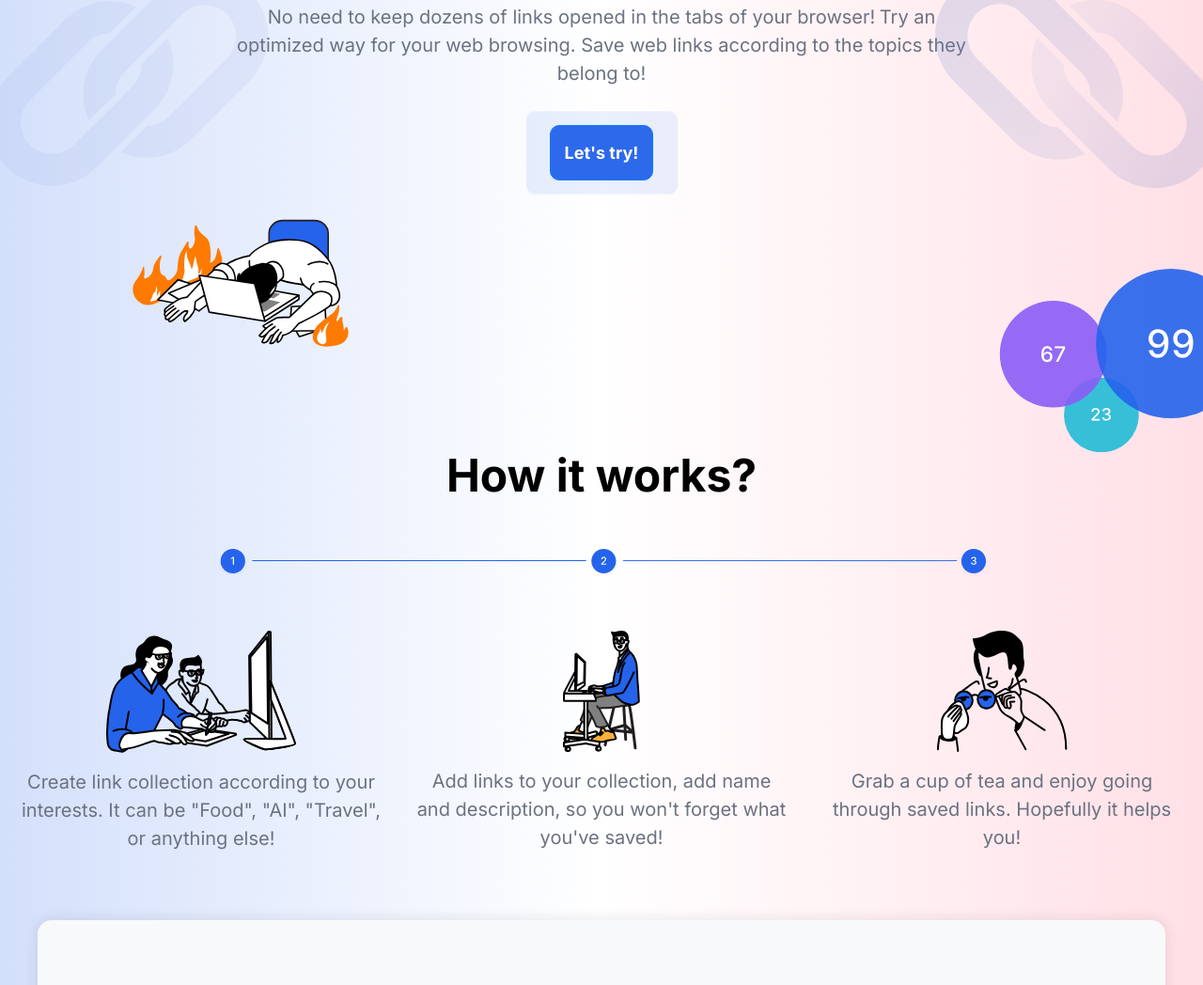
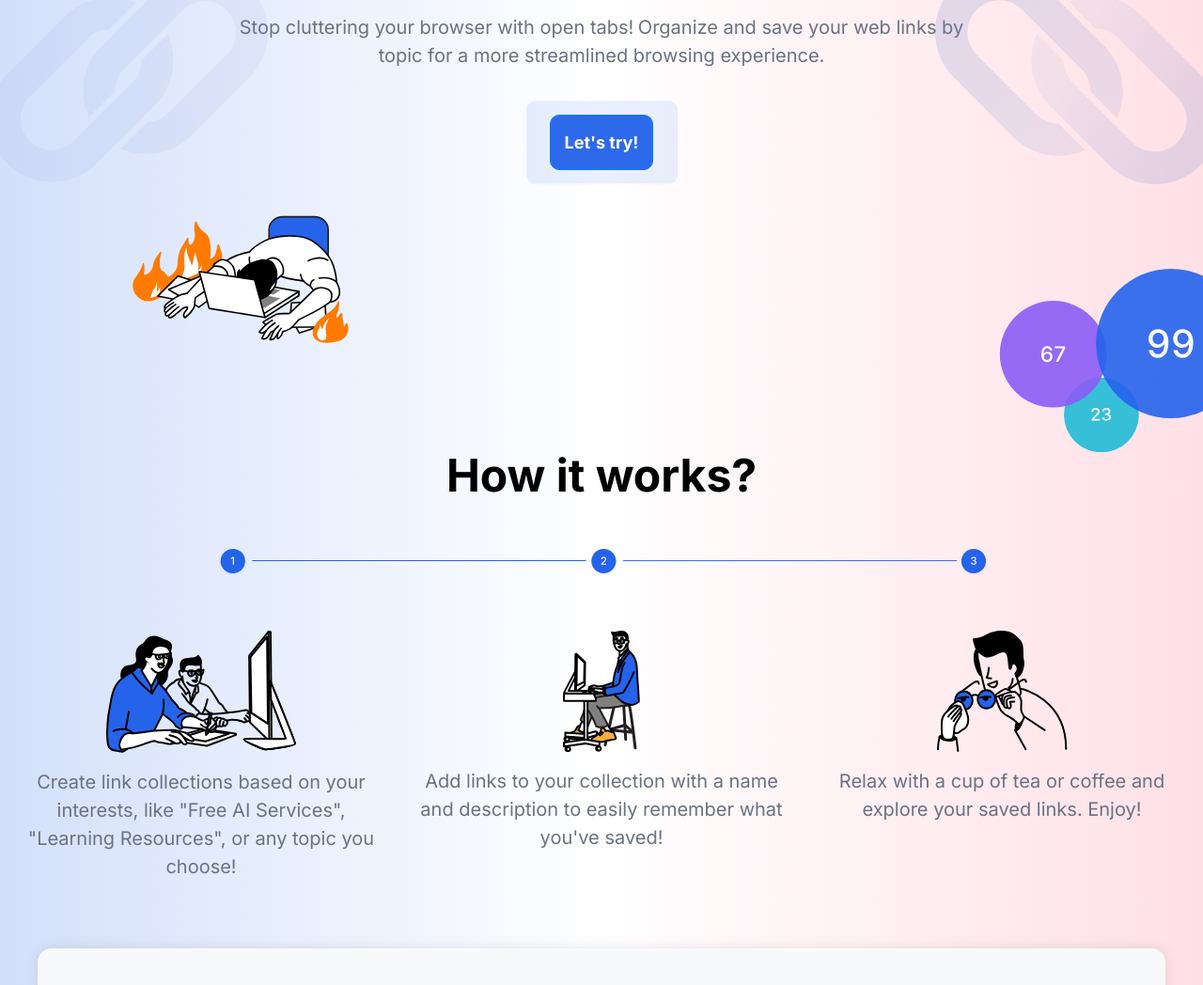
Before and after one commit to intotheabyss999/keeplinker, a plain HTML site: page index.html in a window 1280 px wide. Shown: the part 319-1367 px from the top of the page at 94% size. Drawn offline with nearby package versions, Linux system fonts and the light colour scheme; a web font is replaced by a local one.

Commit message:
Add files via upload

```diff
--- a/index.html
+++ b/index.html
@@ -60,8 +60,8 @@
             </div>
             <div class="row justify-content-center align-items-center">
                 <div class="col-12 col-md-8 text-center">
-                    <span class="info-line">No need to keep dozens of links opened in the tabs of your browser!</span>
-                    <span class="info-line">Try an optimized way for your web browsing. Save web links according to the topics they belong to!</span>
+                    <span class="info-line">Stop cluttering your browser with open tabs!</span>
+                    <span class="info-line"> Organize and save your web links by topic for a more streamlined browsing experience.</span>
                 </div>
             </div>
             <div class="row justify-content-center">
@@ -92,15 +92,15 @@
             <div class="row step-descriptions">
                 <div class="col-12 col-md-4 step text-center">
                     <img src="img/understepper1.svg" alt="Step 1" class="step-image img-fluid">
-                    <p class="step-text">Create link collection according to your interests. It can be "Food", "AI", "Travel", or anything else!</p>
+                    <p class="step-text">Create link collections based on your interests, like "Free AI Services", "Learning Resources", or any topic you choose!</p>
                 </div>
                 <div class="col-12 col-md-4 step text-center">
                     <img src="img/understepper2.svg" alt="Step 2" class="step-image img-fluid">
-                    <p class="step-text">Add links to your collection, add name and description, so you won't forget what you've saved!</p>
+                    <p class="step-text">Add links to your collection with a name and description to easily remember what you've saved!</p>
                 </div>
                 <div class="col-12 col-md-4 step text-center">
                     <img src="img/understepper3.svg" alt="Step 3" class="step-image img-fluid">
-                    <p class="step-text">Grab a cup of tea and enjoy going through saved links. Hopefully it helps you!</p>
+                    <p class="step-text">Relax with a cup of tea or coffee and explore your saved links. Enjoy!</p>
                 </div>
             </div>
         </section>
--- a/main1.css
+++ b/main1.css
@@ -426,7 +426,7 @@ body::before {
 }
 
 .linker {
-    position: absolute;
+    position: fixed;
     top: 50%;
     transform: translateY(-50%);
     width: 285px;
```
